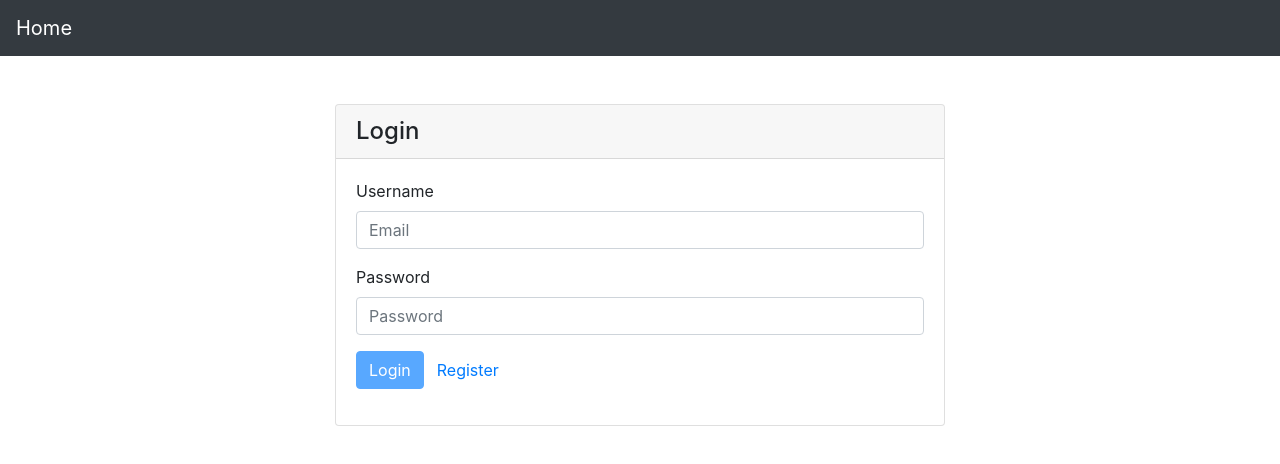
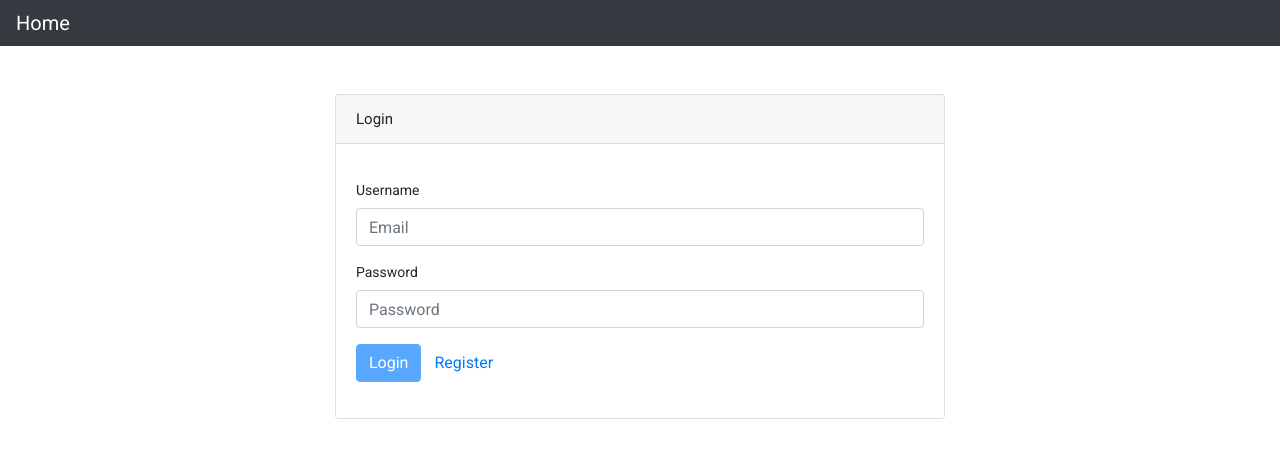
Before and after one commit to chandan-pal/angular-login-register, an Angular app: page /login in a window 1280 px wide. Shown: the top 464 px of the page. Built offline with nearby package versions, Linux system fonts and the light colour scheme.

Commit message:
added material for angular

```diff
--- a/angular.json
+++ b/angular.json
@@ -24,6 +24,7 @@
               "src/assets"
             ],
             "styles": [
+              "./node_modules/@angular/material/prebuilt-themes/indigo-pink.css",
               "src/styles.css"
             ],
             "scripts": []
@@ -88,6 +89,7 @@
               "src/assets"
             ],
             "styles": [
+              "./node_modules/@angular/material/prebuilt-themes/indigo-pink.css",
               "src/styles.css"
             ],
             "scripts": []
@@ -119,6 +121,7 @@
           }
         }
       }
-    }},
+    }
+  },
   "defaultProject": "angular-login-register"
 }
--- a/package.json
+++ b/package.json
@@ -12,10 +12,12 @@
   "private": true,
   "dependencies": {
     "@angular/animations": "~9.0.7",
+    "@angular/cdk": "^9.2.4",
     "@angular/common": "~9.0.7",
     "@angular/compiler": "~9.0.7",
     "@angular/core": "~9.0.7",
     "@angular/forms": "~9.0.7",
+    "@angular/material": "^9.2.4",
     "@angular/platform-browser": "~9.0.7",
     "@angular/platform-browser-dynamic": "~9.0.7",
     "@angular/router": "~9.0.7",
--- a/src/app/app.module.ts
+++ b/src/app/app.module.ts
@@ -5,6 +5,7 @@ import { AppRoutingModule } from './app-routing.module';
 import { AppComponent } from './app.component';
 import { HomeComponent } from './home/home.component';
 import { AuthenticationModule } from './authentication/authentication.module';
+import { BrowserAnimationsModule } from '@angular/platform-browser/animations';
 
 @NgModule({
   declarations: [
@@ -14,7 +15,8 @@ import { AuthenticationModule } from './authentication/authentication.module';
   imports: [
     BrowserModule,
     AppRoutingModule,
-    AuthenticationModule
+    AuthenticationModule,
+    BrowserAnimationsModule
   ],
   providers: [],
   bootstrap: [AppComponent]
--- a/src/index.html
+++ b/src/index.html
@@ -6,8 +6,10 @@
   <base href="/">
   <meta name="viewport" content="width=device-width, initial-scale=1">
   <link rel="icon" type="image/x-icon" href="favicon.ico">
+  <link href="https://fonts.googleapis.com/css?family=Roboto:300,400,500&display=swap" rel="stylesheet">
+  <link href="https://fonts.googleapis.com/icon?family=Material+Icons" rel="stylesheet">
 </head>
-<body>
+<body class="mat-typography">
   <app-root></app-root>
 </body>
 <link rel="stylesheet" href="https://stackpath.bootstrapcdn.com/bootstrap/4.5.0/css/bootstrap.min.css" integrity="sha384-9aIt2nRpC12Uk9gS9baDl411NQApFmC26EwAOH8WgZl5MYYxFfc+NcPb1dKGj7Sk" crossorigin="anonymous">
--- a/src/styles.css
+++ b/src/styles.css
@@ -1 +1,4 @@
 /* You can add global styles to this file, and also import other style files */
+
+html, body { height: 100%; }
+body { margin: 0; font-family: Roboto, "Helvetica Neue", sans-serif; }
```
Also changed, not shown: 1 other file (tests, documents, lock files or other folders).
